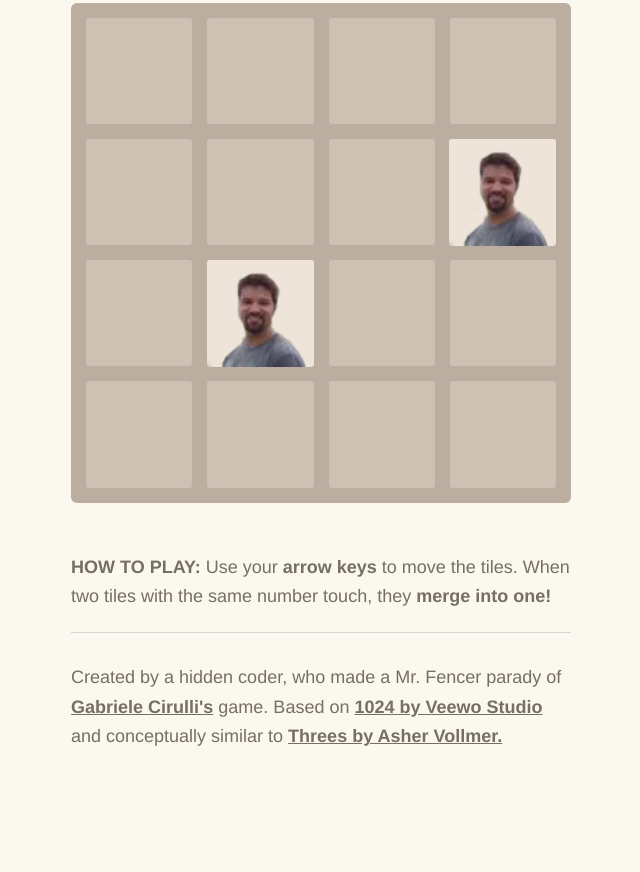
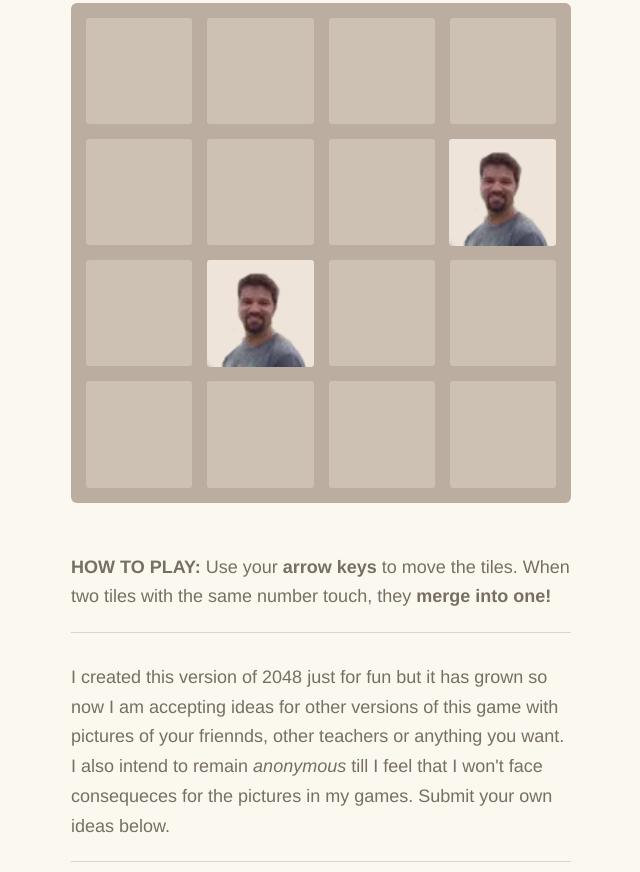
Before and after one commit to FreemanCoding/f2048, a plain HTML site: page index.html in a window 1280 px wide. Shown: the part 302-1174 px from the top of the page, without its empty margins (319-959 px from the left). Before the commit the page ends 1134 px from the top, so only its background shows below. Drawn offline with Linux system fonts and the light colour scheme.

Commit message:
A update to the text

```diff
--- a/index.html
+++ b/index.html
@@ -70,8 +70,10 @@
     </p>
     <hr>
     <p>
-    Created by a hidden coder, who made a Mr. Fencer parady of <a href="http://gabrielecirulli.com" target="_blank">Gabriele Cirulli's</a> game. Based on <a href="https://itunes.apple.com/us/app/1024!/id823499224" target="_blank">1024 by Veewo Studio</a> and conceptually similar to <a href="http://asherv.com/threes/" target="_blank">Threes by Asher Vollmer.</a>
+    I created this version of 2048 just for fun but it has grown so now I am accepting ideas for other versions of this game with pictures of your friennds, other teachers or anything you want. I also intend to remain <i>anonymous</i> till I feel that I won't face consequeces for the pictures in my games. Submit your own ideas below.
     </p>
+    <hr>
+
   </div>
 
   <script src="js/animframe_polyfill.js"></script>
```
